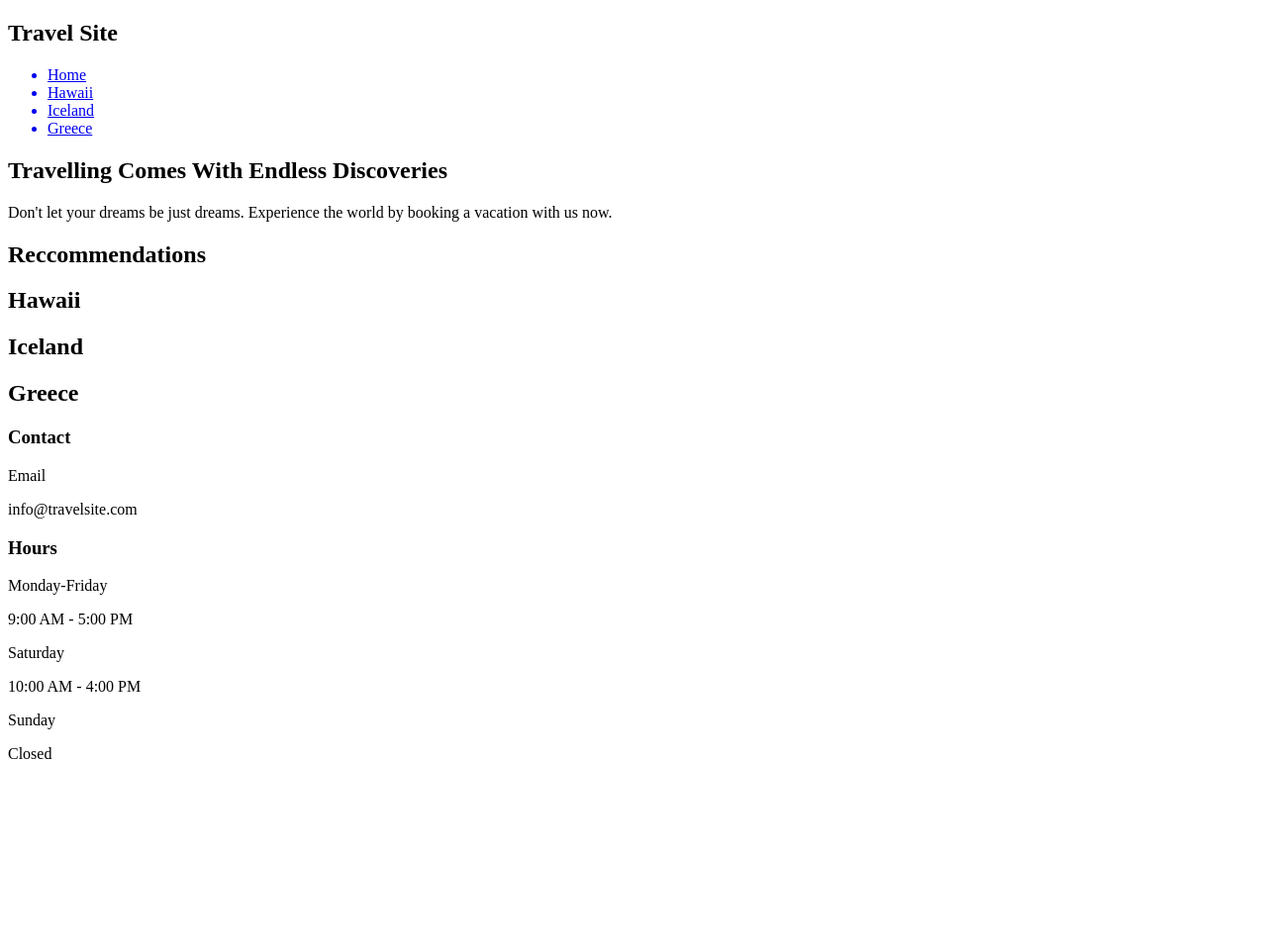
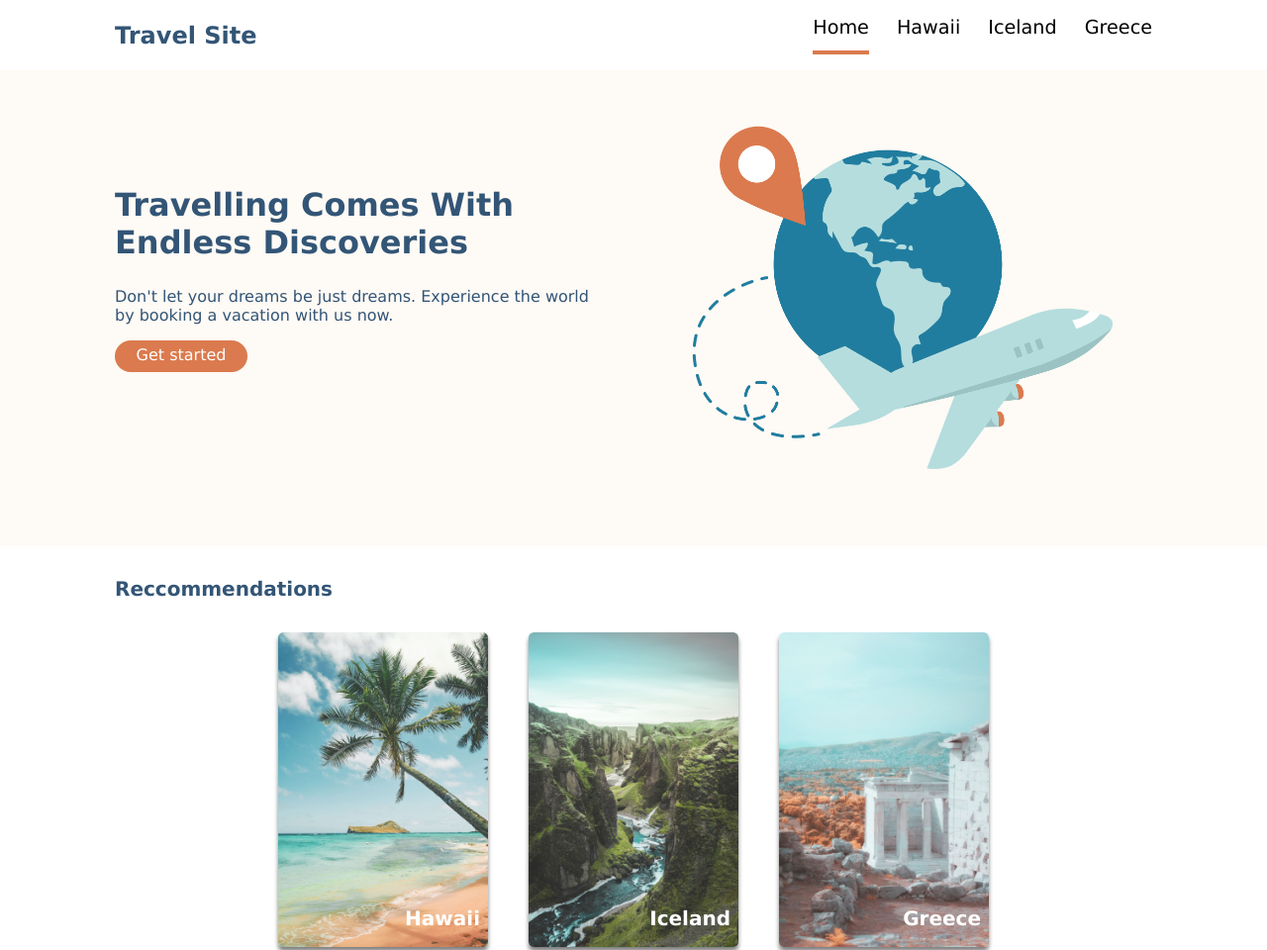
Before and after one commit to MjxOro/Travel-Website-Project, a plain HTML site: page index.html in a window 1280 px wide. Shown: the top 960 px of the page at 99% size. Before the commit the page ends 800 px from the top, so only its background shows below. Drawn offline with Linux system fonts and the light colour scheme; files that its build step writes are made by us from their sources.

Commit message:
complete landing styling, other css is work in progress

```diff
--- a/css/destination.css
+++ b/css/destination.css
@@ -0,0 +1,2 @@
+.nav__header{
+}
--- a/css/global.css
+++ b/css/global.css
@@ -0,0 +1,10 @@
+html{
+	height: 100%;
+}
+body{
+	margin: 0;
+	padding: 0;
+	background-color: #FFFFFF;
+	font-family: Verdana, Geneva, Tahoma, sans-serif;
+	min-height: 100%;
+}
--- a/css/main.css
+++ b/css/main.css
@@ -0,0 +1,180 @@
+.nav__header{
+	box-sizing: border-box;
+	display:flex;
+	flex-direction:row ;
+	align-items: center;
+	justify-content: space-between;
+}
+.nav__header__title{
+	color: #335576;
+	padding-left:7.25rem;
+	text-align: center;
+}
+.nav__header__link-container{
+	display:flex;
+	flex-direction:row ;
+	padding-right: 7.25rem;
+}
+.nav__header__link{
+	list-style-type: none;
+	padding-left: 1.75rem;
+	display:block;
+}
+
+.nav__header__link-text{
+	text-decoration: none;
+	font-size: 1.2rem;
+	color:black;
+	display: block;
+	padding-bottom: 0.75rem;
+}
+.nav__header__link-underline{
+	background-color: #DB7A4E;
+	display: block;
+	height: 0.25rem;
+	width: inherit;
+}
+.nav__header__link-underline--hidden{
+	visibility: hidden;
+}
+
+/* HERO SECTION */
+
+.hero__block{
+	background-color: #FEFAF5;
+	display: flex;
+	justify-content: space-between;
+	max-height: 510px;
+}
+.hero__text-block{
+	box-sizing: border-box;
+	padding-top: 5.625rem;
+}
+.hero__slogan{
+	font-size: 2rem;
+	color:#335576;
+	max-width: 481px;
+	padding-left: 7.25rem;
+}
+.hero__description{
+	color: #335576;
+	max-width: 552px;
+	padding-left: 7.25rem;
+}
+.btn__style-text{
+	text-decoration: none;
+	color: #FFFF;
+	box-sizing: border-box;
+}
+.btn__style{
+	background-color: #DB7A4E;
+	width: 8.375rem;
+	margin-left: 7.25rem;
+	height: 2rem;
+	display: block;
+	text-align: center;
+	box-sizing: border-box;
+	font-size: 1rem;
+	padding-top: 0.28rem;
+	border-radius: 1rem;
+
+}
+.hero__img{
+	background-size: cover;
+	height:22.25rem;
+	width:auto;
+	max-width: 456px;
+	max-height:456px;
+	padding: 2rem 7.25rem 3.5rem 2.813rem;
+}
+
+/* Main Content */
+
+.mc__block{
+background-color: #FFFF;
+}
+.mc__title{
+	color: #335576;
+	font-size: 1.25rem;
+	padding: 2rem 7.25rem;
+	margin: 0;
+}
+.mc__card__parent{
+	display: flex;
+	justify-content: space-evenly;
+	align-items: center;
+	margin: 0 16rem;
+	padding-bottom: 4rem;
+}
+.mc__card{
+	width:212px;
+	height:318px;
+	background-position:center ;
+	background-size: cover;
+	margin: 0 1rem;
+	border-radius: 0.33rem;
+	box-shadow: 0 0.25rem 0.25rem rgba(0, 0, 0, 0.5);
+	display:flex;
+	flex-direction: column-reverse;
+	align-items: flex-end;
+}
+.mc__card--hawaii{
+	background-image: url("../assets/images/hawaii.jpg");
+}
+.mc__card--iceland{
+	background-image: url("../assets/images/iceland.jpg");
+
+}
+.mc__card--greece{
+	background-image: url("../assets/images/greece.jpg");
+}
+.mc__card-name{
+	color: #FFFF;
+	font-size: 1.25rem;
+	padding: 0 0.5rem;
+}
+
+/* Footer */
+
+.nav__footer{
+	background-color: #FEFAF5;
+	display: flex;
+	justify-content: space-evenly;
+
+}
+.nav__footer__oop{
+	padding-bottom: 2rem;
+}
+.nav__footer__time-box{
+	display: flex;
+	justify-content: flex-start;
+
+}
+.nav__footer__time-sub-box{
+	padding-right: 2rem;
+}
+.nav__footer__title{
+	color: #335576;
+	margin:0;
+	padding: 2rem 0;
+}
+.nav__footer__title-sub{
+	color: #DB7A4E;
+	font-size: 0.66rem;
+}
+.nav__footer__info{
+	color: #335576;
+	font-size: 0.8rem;
+}
+.nav__footer__social{
+	flex-grow:0.1;
+}
+.nav__footer__icon-container{
+	display:flex;
+	justify-content: flex-start;
+}
+.nav__footer__icon{
+	max-height: 1.5rem;
+	max-width: 1.5rem;
+	padding: 1rem 1.5rem 1rem 0;
+}
--- a/index.html
+++ b/index.html
@@ -3,31 +3,31 @@
 <head>
 	<meta charset="UTF-8">
 	<meta name="viewport" content="width=device-width, initial-scale=1.0">
-	<link rel="stylesheet" href="global.css">
-	<link rel="stylesheet" href="main.css">
+	<link rel="stylesheet" href="./css/global.css">
+	<link rel="stylesheet" href="./css/main.css">
 	<title>Travel-site</title>
 </head>
 <body>
 	<header>
 		<nav class = "nav__header">
 			<h2 class = "nav__header__title">Travel Site</h2>
-			<ul>
-				<a href="#" class="nav__header__link">
-					<li class = "nav__header__link-text">Home</li>
-					<span class="nav__header__underline"></span>
-				</a>
-				<a href="#" class="nav__header__link">
-					<li class = "nav__header__link-text">Hawaii</li>
-					<span class="nav__header__underline"></span>
-				</a>
-				<a href="#" class="nav__header__link">
-					<li class = "nav__header__link-text">Iceland</li>
-					<span class="nav__header__underline"></span>
-				</a>
-				<a href="#" class="nav__header__link">
-					<li class = "nav__header__link-text">Greece</li>
-					<span class="nav__header__underline"></span>
-				</a>
+			<ul class="nav__header__link-container">
+				<li class="nav__header__link">
+					<a href="#" class="nav__header__link-text">Home</a>
+					<span class="nav__header__link-underline"></span>
+				</li>
+				<li class="nav__header__link">
+					<a href="#" class="nav__header__link-text">Hawaii</a>
+					<span class="nav__header__link-underline nav__header__link-underline--hidden"></span>
+				</li>
+				<li class="nav__header__link">
+					<a href="#" class="nav__header__link-text">Iceland</a>
+					<span class="nav__header__link-underline nav__header__link-underline--hidden"></span>
+				</li>
+				<li class="nav__header__link">
+					<a href="#" class="nav__header__link-text">Greece</a>
+					<span class="nav__header__link-underline nav__header__link-underline--hidden"></span>
+				</li>
 			</ul>
 		</nav>
 	</header>
@@ -37,15 +37,18 @@
 			<p class="hero__description">
 			Don't let your dreams be just dreams. Experience the world by booking a vacation with us now.
 			</p>
-			<a href="#" class="btn">
-				<span class="btn__style"></span>
-			</a>
+			<span class="btn__style">
+				<a href="#" class="btn__style-text">Get started</a>
+			</span>
 		</div>
-		<div class="hero__img-block"></div>
+		<figure>
+			<img src="./assets/images/hero.png" alt="Hero image" class="hero__img">
+		</figure>
 	</section>
 	<main>
 		<div class="mc__block">
 			<h2 class="mc__title">Reccommendations</h2>
+			<div class="mc__card__parent">
 				<div class="mc__card mc__card--hawaii">
 					<h2 class="mc__card-name">Hawaii</h2>
 				</div>
@@ -54,6 +57,7 @@
 				</div>
 				<div class="mc__card mc__card--greece">
 					<h2 class="mc__card-name">Greece</h2>
+				</div>
 			</div>
 		</div>
 	</main>
@@ -81,6 +85,14 @@
 					</div>
 				</div>
 			</div>
+			<div class="nav__footer__social">
+				<h3 class="nav__footer__title">Social</h3>
+				<div class="nav__footer__icon-container">
+					<img src="./assets/images/icon-instagram.png" alt="Instagram Icon" class="nav__footer__icon">
+					<img src="./assets/images/icon-facebook.png" alt="Facebook Icon" class="nav__footer__icon">
+					<img src="./assets/images/icon-twitter.png" alt="Twitter Icon" class="nav__footer__icon">
+				</div>
+			</div>
 		</nav>
 	</footer>
 </body>
```
Lines whose indentation alone changed are shown as unchanged.
